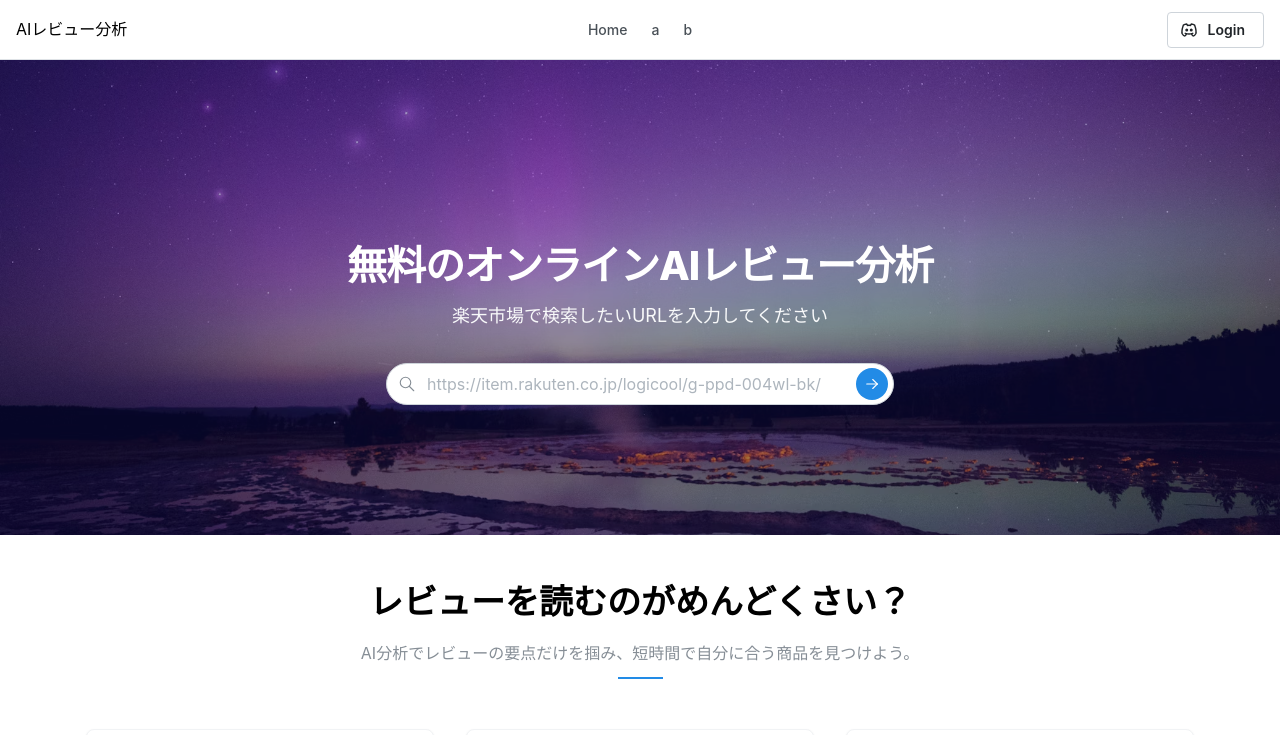
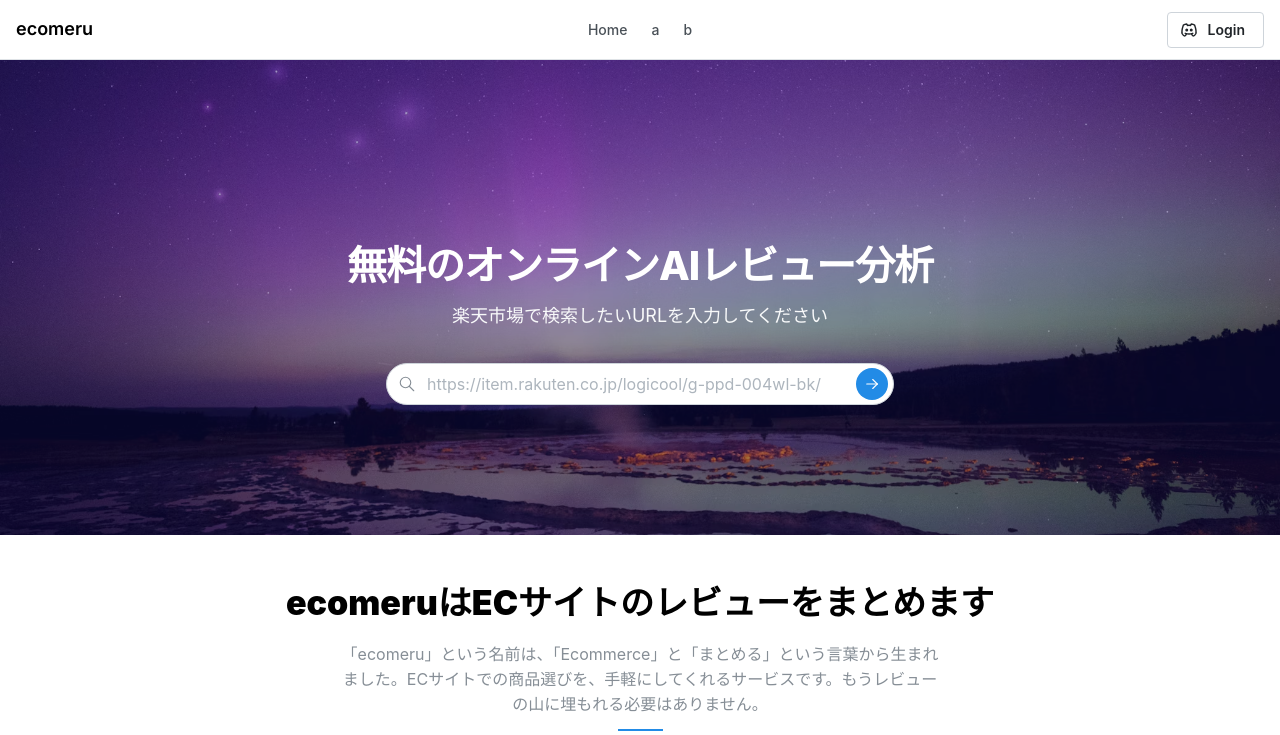
Before and after one commit to hellonagi/ecomeru, a Next.js app in the folder front/: page / in a window 1280 px wide. Shown: the top 735 px of the page. Built offline with nearby package versions, Linux system fonts and the light colour scheme.

Commit message:
add website title

```diff
--- a/front/components/header/Header.tsx
+++ b/front/components/header/Header.tsx
@@ -23,6 +23,10 @@ import LoginButton from '@/features/auth/LoginButton'
 import LogoutButton from '@/features/auth/LogoutButton'
 import classes from './Header.module.css'
 import { useAuth } from '@/features/auth/AuthContext'
+import { Inter } from 'next/font/google'
+import Link from 'next/link'
+
+const inter = Inter({ subsets: ['latin'] })
 
 const links = [
   { link: '/', label: 'Home' },
@@ -52,7 +56,15 @@ export default function Header() {
       <header className={classes.header}>
         <Group h="100%">
           <Flex flex={1} justify="start">
-            <Text>AIレビュー分析</Text>
+            <Text
+              component={Link}
+              href="/"
+              className={inter.className}
+              fw={600}
+              size="lg"
+            >
+              ecomeru
+            </Text>
           </Flex>
 
           <Group flex={1} justify="center" h="100%" gap={0} visibleFrom="sm">
@@ -88,7 +100,7 @@ export default function Header() {
                             size={28}
                           />
                           <Text fw={500} size="sm" lh={1} mr={3}>
-                          {currentUser.nickname || currentUser.name}
+                            {currentUser.nickname || currentUser.name}
                           </Text>
                           <IconChevronDown
                             style={{ width: rem(12), height: rem(12) }}
--- a/front/components/home/Features.tsx
+++ b/front/components/home/Features.tsx
@@ -57,12 +57,12 @@ export function Features() {
 
   return (
     <Container size="lg" py="xl">
-      <Title order={2} className={classes.title} ta="center" mt="sm">
-        レビューを読むのがめんどくさい？
+      <Title order={2} size="h3" className={classes.title} ta="center" mt="sm">
+        ecomeruはECサイトのレビューをまとめます
       </Title>
 
       <Text c="dimmed" className={classes.description} ta="center" mt="md">
-        AI分析でレビューの要点だけを掴み、短時間で自分に合う商品を見つけよう。
+        「ecomeru」という名前は、「Ecommerce」と「まとめる」という言葉から生まれました。ECサイトでの商品選びを、手軽にしてくれるサービスです。もうレビューの山に埋もれる必要はありません。
       </Text>
 
       <SimpleGrid cols={{ base: 1, md: 3 }} spacing="xl" mt={50}>
```
